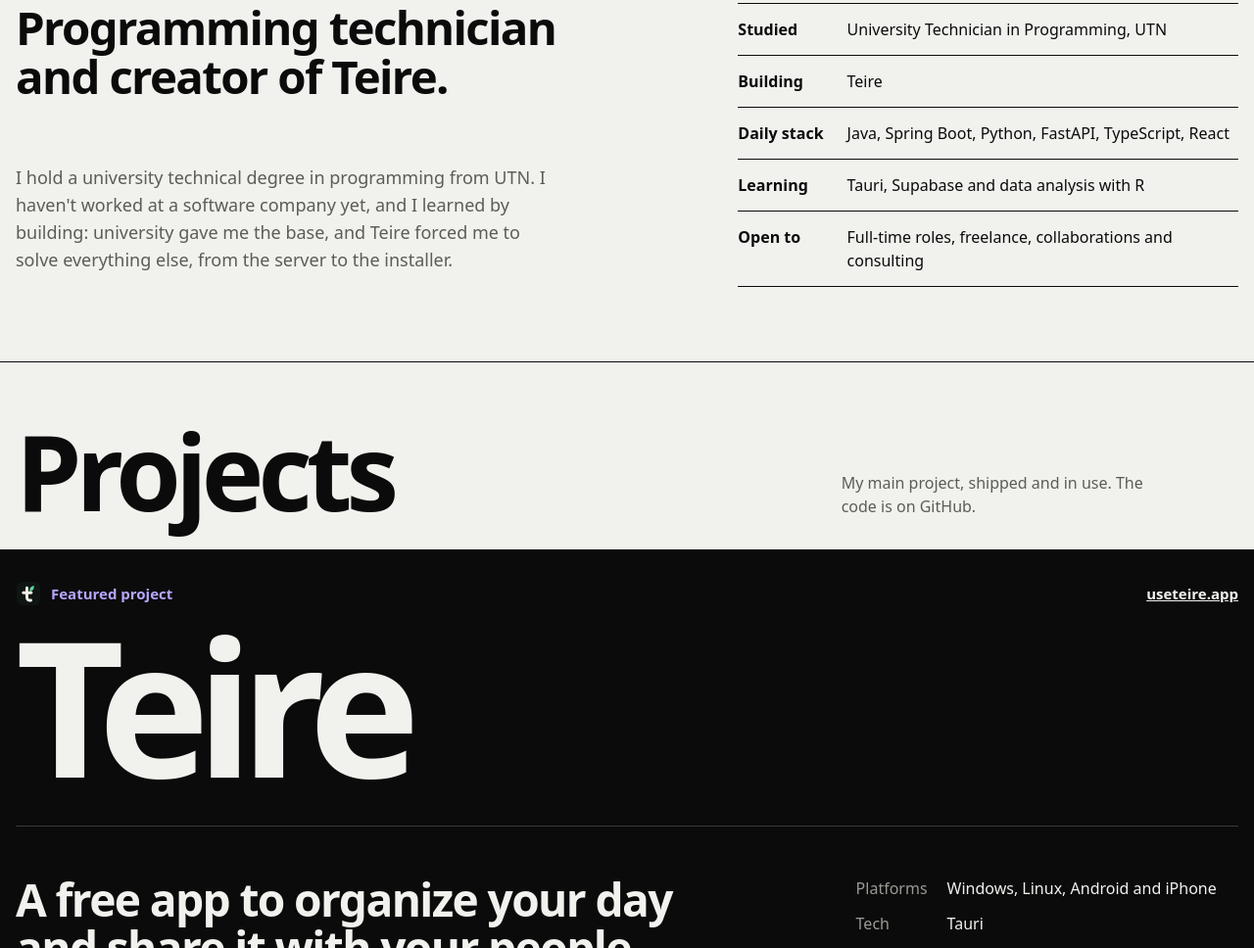
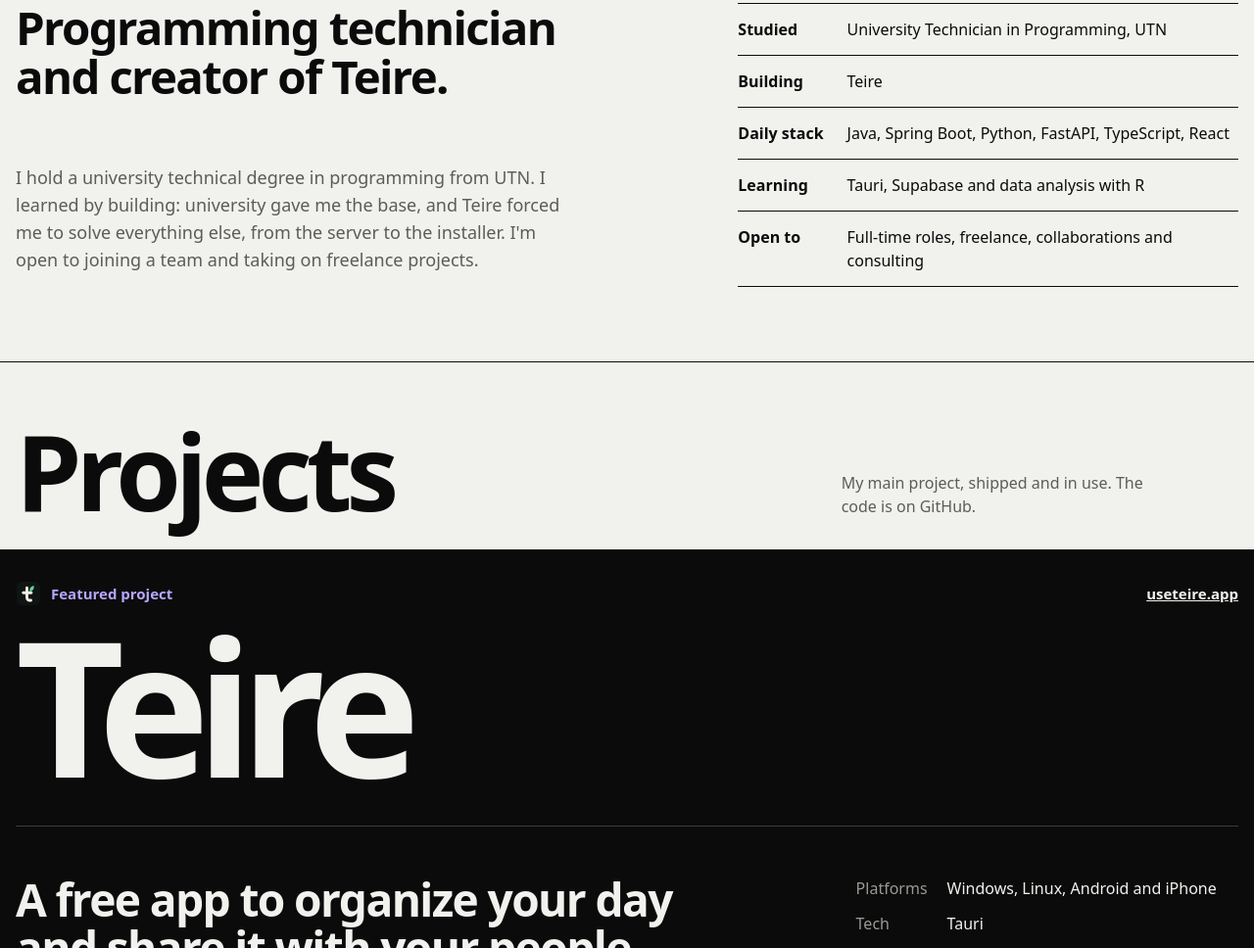
Before and after one commit to codewtato/mi-portfolio, a website: page index.html in a window 1280 px wide. Shown: the part 986-1954 px from the top of the page at 98% size. Drawn offline with Linux system fonts and the light colour scheme; a web font is replaced by a local one.

Commit message:
Sobre mi: saca la frase sobre no haber trabajado en una empresa
La experiencia laboral va en el CV y LinkedIn; el sitio muestra formacion,
Teire y disponibilidad para sumarse a un equipo o freelance.

Co-Authored-By: Claude Sonnet 5.5 <noreply@anthropic.com>

```diff
--- a/index.html
+++ b/index.html
@@ -220,7 +220,7 @@ a.chip:not(.line):hover{background:var(--ink)}
         <div class="sec-head"><h2 data-t="about_h">Sobre mí</h2><p data-t="about_p">Paraná, Entre Ríos, Argentina.</p></div>
         <div class="about">
           <p class="lead" data-t="about_lead">Programo el sistema completo y lo publico para que lo use gente.</p>
-          <p class="body" data-t="about_body">Soy Técnico Universitario en Programación por la UTN. Todavía no trabajé en una empresa de software, y lo que sé lo aprendí construyendo: la facultad me dio la base y Teire me obligó a resolver todo lo demás, del servidor al instalador.</p>
+          <p class="body" data-t="about_body">Soy Técnico Universitario en Programación por la UTN. Aprendí construyendo: la facultad me dio la base y Teire me obligó a resolver todo lo demás, del servidor al instalador. Estoy abierto a sumarme a un equipo y a tomar proyectos freelance.</p>
           <dl class="now">
             <dt data-t="nk1">Estudié</dt><dd data-t="nv1">Técnico Universitario en Programación, UTN</dd>
             <dt data-t="nk2">Construyendo</dt><dd>Teire</dd>
@@ -359,7 +359,7 @@ a.chip:not(.line):hover{background:var(--ink)}
       about_lead:"Técnico en Programación y creador de Teire.",
       gh_text:"Más código y proyectos en mi GitHub.",gh_btn:"Ver GitHub",
       about_h:"Sobre mí",about_p:"Paraná, Entre Ríos, Argentina.",
-      about_body:"Soy Técnico Universitario en Programación por la UTN. Todavía no trabajé en una empresa de software, y lo que sé lo aprendí construyendo: la facultad me dio la base y Teire me obligó a resolver todo lo demás, del servidor al instalador.",
+      about_body:"Soy Técnico Universitario en Programación por la UTN. Aprendí construyendo: la facultad me dio la base y Teire me obligó a resolver todo lo demás, del servidor al instalador. Estoy abierto a sumarme a un equipo y a tomar proyectos freelance.",
       nk1:"Estudié",nv1:"Técnico Universitario en Programación, UTN",nk2:"Construyendo",nk3:"Uso a diario",nk4:"Aprendiendo",nv4:"Tauri, Supabase y análisis de datos con R",nk5:"Disponible para",nv5:"Empleo, freelance, colaboraciones y consultoría",
       stack_h:"Stack",stack_p:"Con qué trabajo cada parte de un sistema.",
       c1h:"Backend y datos",c1p:"APIs y modelado de bases de datos relacionales y no relacionales.",
@@ -395,7 +395,7 @@ a.chip:not(.line):hover{background:var(--ink)}
       about_lead:"Programming technician and creator of Teire.",
       gh_text:"More code and projects on my GitHub.",gh_btn:"See GitHub",
       about_h:"About",about_p:"Paraná, Entre Ríos, Argentina.",
-      about_body:"I hold a university technical degree in programming from UTN. I haven't worked at a software company yet, and I learned by building: university gave me the base, and Teire forced me to solve everything else, from the server to the installer.",
+      about_body:"I hold a university technical degree in programming from UTN. I learned by building: university gave me the base, and Teire forced me to solve everything else, from the server to the installer. I'm open to joining a team and taking on freelance projects.",
       nk1:"Studied",nv1:"University Technician in Programming, UTN",nk2:"Building",nk3:"Daily stack",nk4:"Learning",nv4:"Tauri, Supabase and data analysis with R",nk5:"Open to",nv5:"Full-time roles, freelance, collaborations and consulting",
       stack_h:"Stack",stack_p:"What I use for each part of a system.",
       c1h:"Backend and data",c1p:"APIs and modeling of relational and non-relational databases.",
```
Also changed, not shown: source/page.html (+3 -3 lines).
